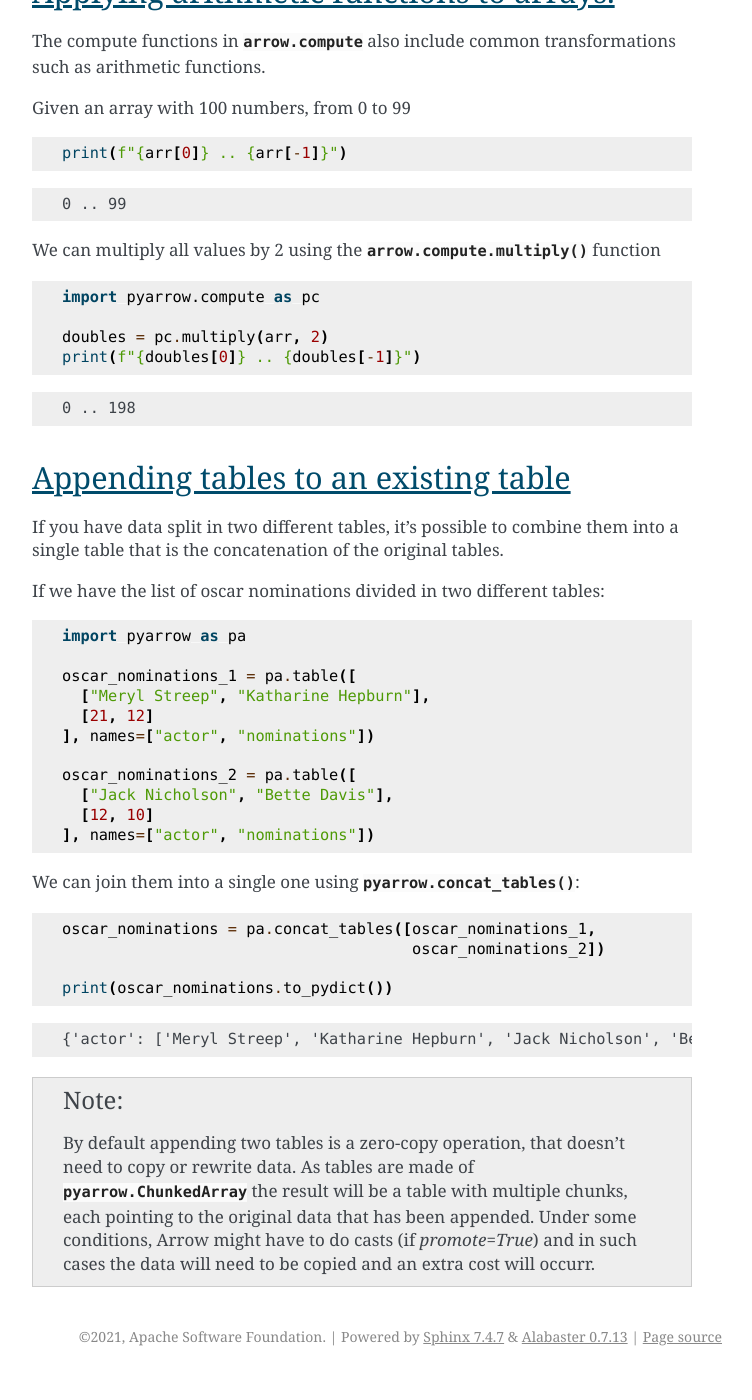
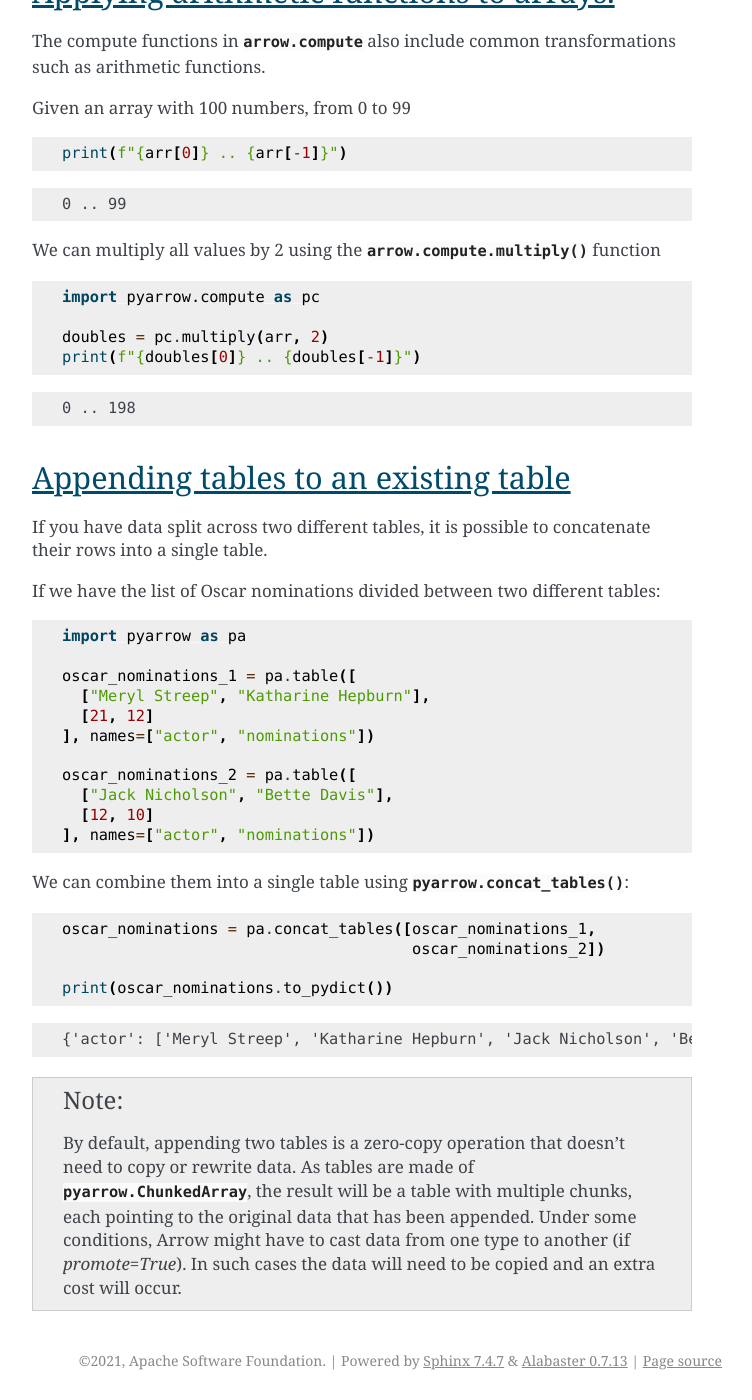
Before and after one commit to apache/arrow-cookbook, a Sphinx documentation site: the page built from python/source/data.rst, in a window 1280 px wide and 1400 px high, scrolled down 1884 px. Shown: the whole window, without its empty margins (388-1140 px from the left). Built offline with Sphinx 7.4.7, drawn with Linux system fonts in a browser that asks for light colours; before the commit the page ends 3260 px from its top, so only the background shows below that.

Commit message:
Apply suggestions from code review
Co-authored-by: Nic <thisisnic@gmail.com>

```diff
--- a/python/source/data.rst
+++ b/python/source/data.rst
@@ -141,11 +141,10 @@ function
 Appending tables to an existing table
 =====================================
 
-If you have data split in two different tables, it's possible
-to combine them into a single table that is the concatenation
-of the original tables.
+If you have data split across two different tables, it is possible
+to concatenate their rows into a single table.
 
-If we have the list of oscar nominations divided in two different tables:
+If we have the list of Oscar nominations divided between two different tables:
 
 .. testcode::
 
@@ -161,7 +160,7 @@ If we have the list of oscar nominations divided in two different tables:
     [12, 10]
   ], names=["actor", "nominations"])
 
-We can join them into a single one using :func:`pyarrow.concat_tables`:
+We can combine them into a single table using :func:`pyarrow.concat_tables`:
 
 .. testcode::
 
@@ -176,9 +175,9 @@ We can join them into a single one using :func:`pyarrow.concat_tables`:
 
 .. note::
 
-  By default appending two tables is a zero-copy operation, that doesn't need to
-  copy or rewrite data. As tables are made of :class:`pyarrow.ChunkedArray`
+  By default, appending two tables is a zero-copy operation that doesn't need to
+  copy or rewrite data. As tables are made of :class:`pyarrow.ChunkedArray`,
   the result will be a table with multiple chunks, each pointing to the original
   data that has been appended. Under some conditions, Arrow might have to
-  do casts (if `promote=True`) and in such cases the data will need to be copied
-  and an extra cost will occurr.
+  cast data from one type to another (if `promote=True`).  In such cases the data
+  will need to be copied and an extra cost will occur.
```
